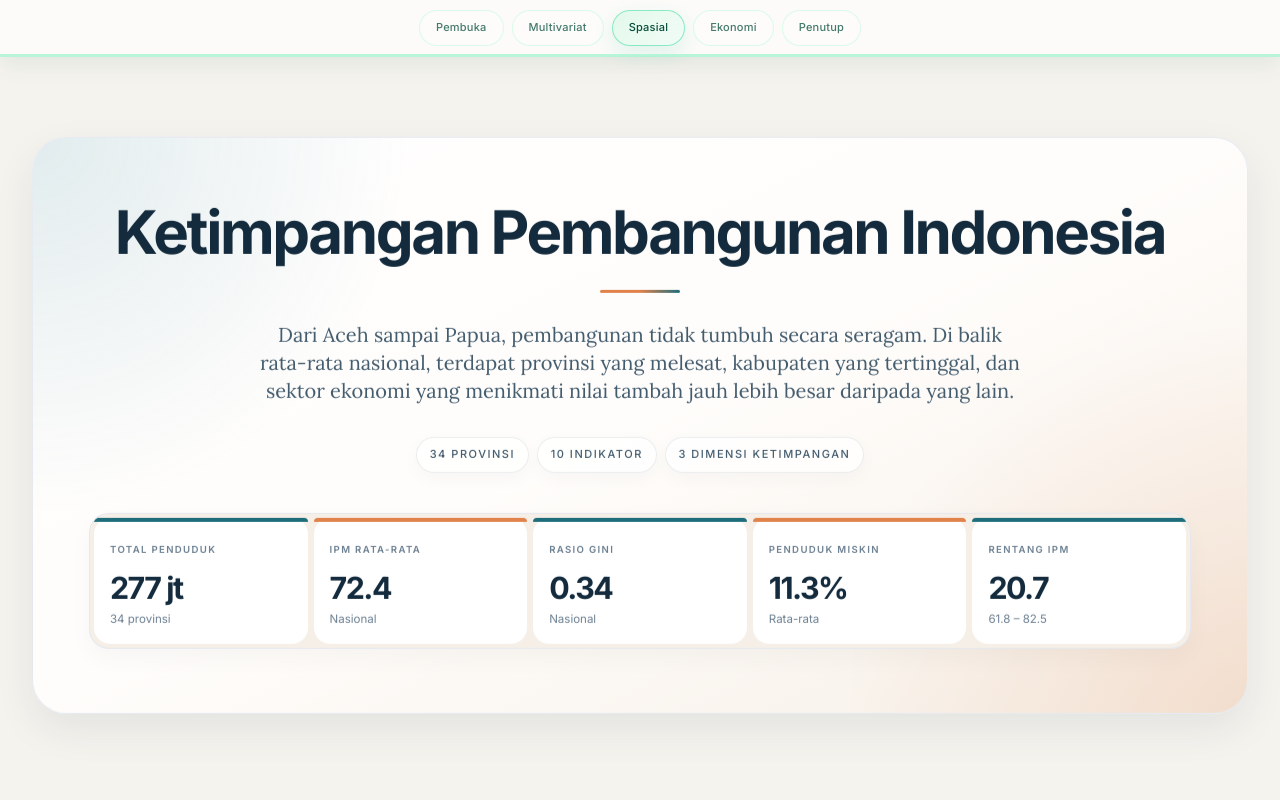
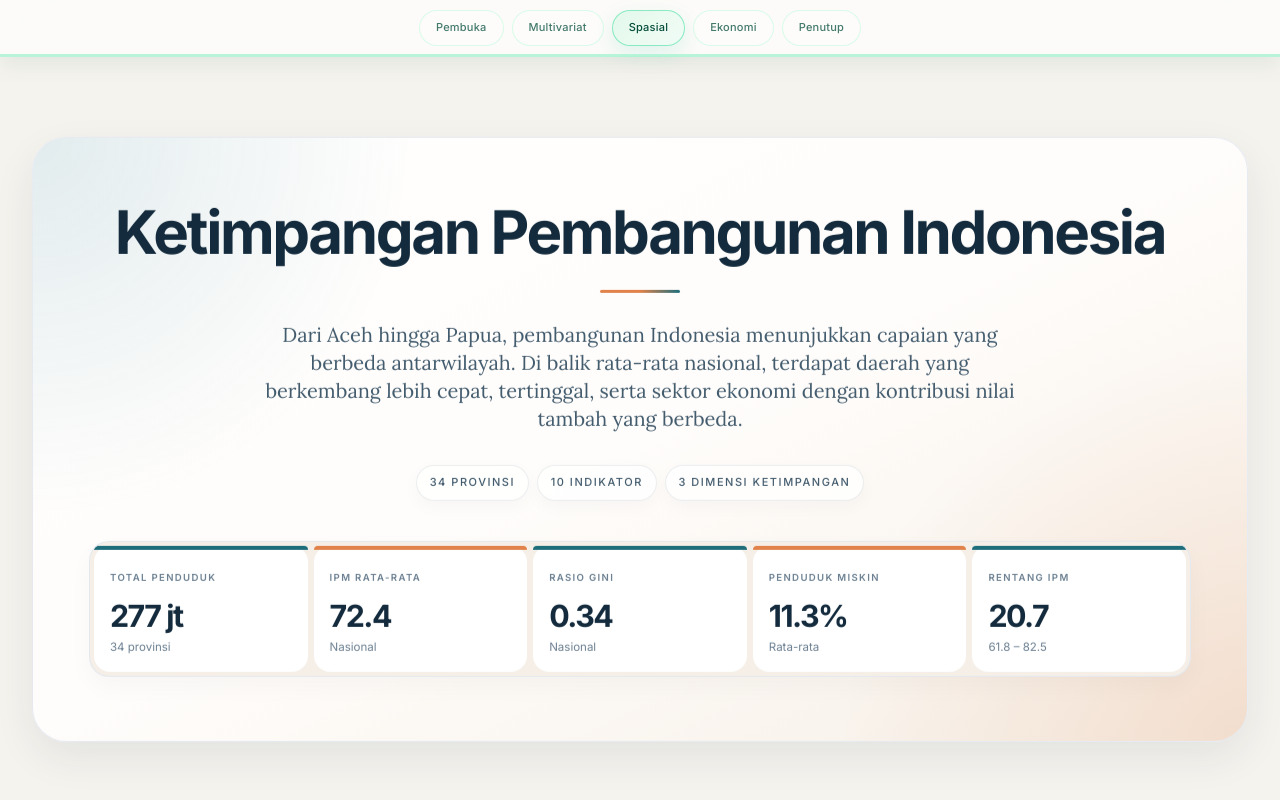
Before and after one commit to viersss/UAS-VISDAT, a React (Vite) app: page / in a window 1280 px wide. Shown: the top 800 px of the page. Built offline with nearby package versions, Linux system fonts and the light colour scheme.

Commit message:
lesgo boy

```diff
--- a/src/App.tsx
+++ b/src/App.tsx
@@ -262,9 +262,7 @@ export default function App() {
         title={<>Ketimpangan Pembangunan Indonesia</>}
         subtitle={
           <>
-            Dari Aceh sampai Papua, pembangunan tidak tumbuh secara seragam. Di balik rata-rata nasional,
-            terdapat provinsi yang melesat, kabupaten yang tertinggal, dan sektor ekonomi yang menikmati
-            nilai tambah jauh lebih besar daripada yang lain.
+              Dari Aceh hingga Papua, pembangunan Indonesia menunjukkan capaian yang berbeda antarwilayah. Di balik rata-rata nasional, terdapat daerah yang berkembang lebih cepat, tertinggal, serta sektor ekonomi dengan kontribusi nilai tambah yang berbeda.
           </>
         }
       >
```
